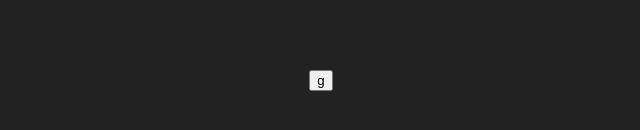
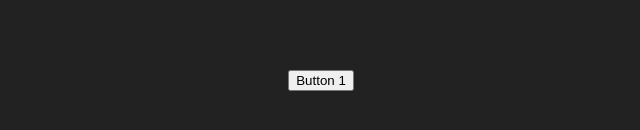
Before and after one commit to Soldacium/imgArt, an Angular app: page / in a window 1280 px wide. Shown: the part 320-450 px from the top of the page, without its empty margins (319-959 px from the left). Built offline with nearby package versions, Linux system fonts and the light colour scheme.

Commit message:
minor update

```diff
--- a/src/app/image-modification/image-modification.component.html
+++ b/src/app/image-modification/image-modification.component.html
@@ -1,3 +1,3 @@
 <main>
-    <button>g</button>
+    <button>Button 1</button>
 </main>
```
